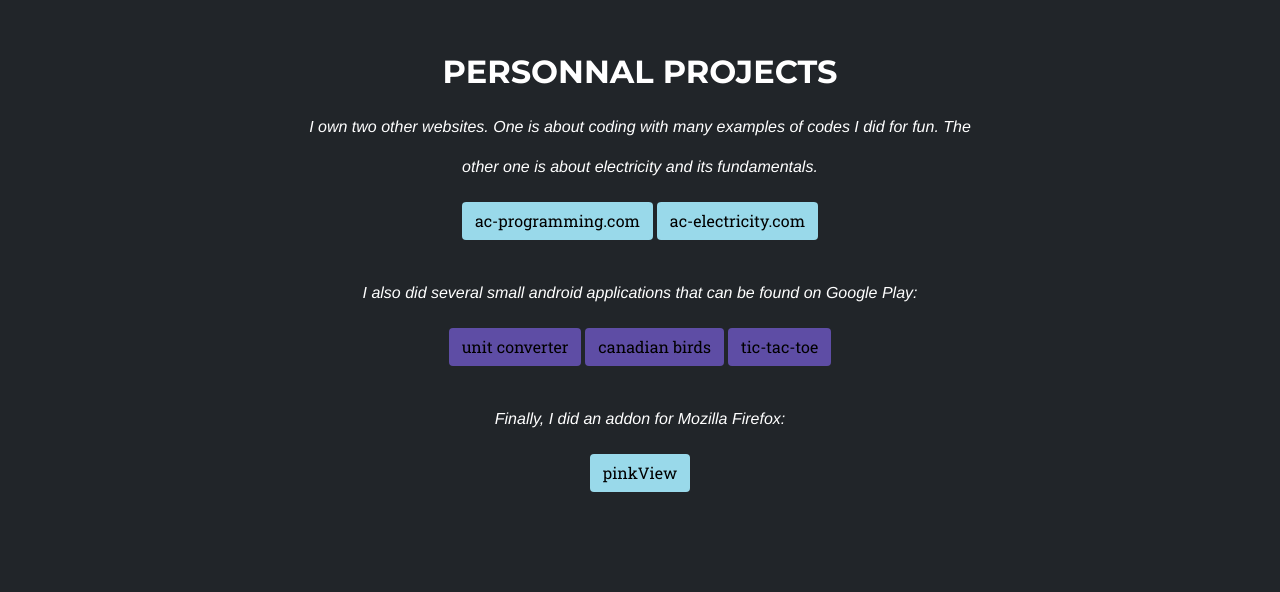
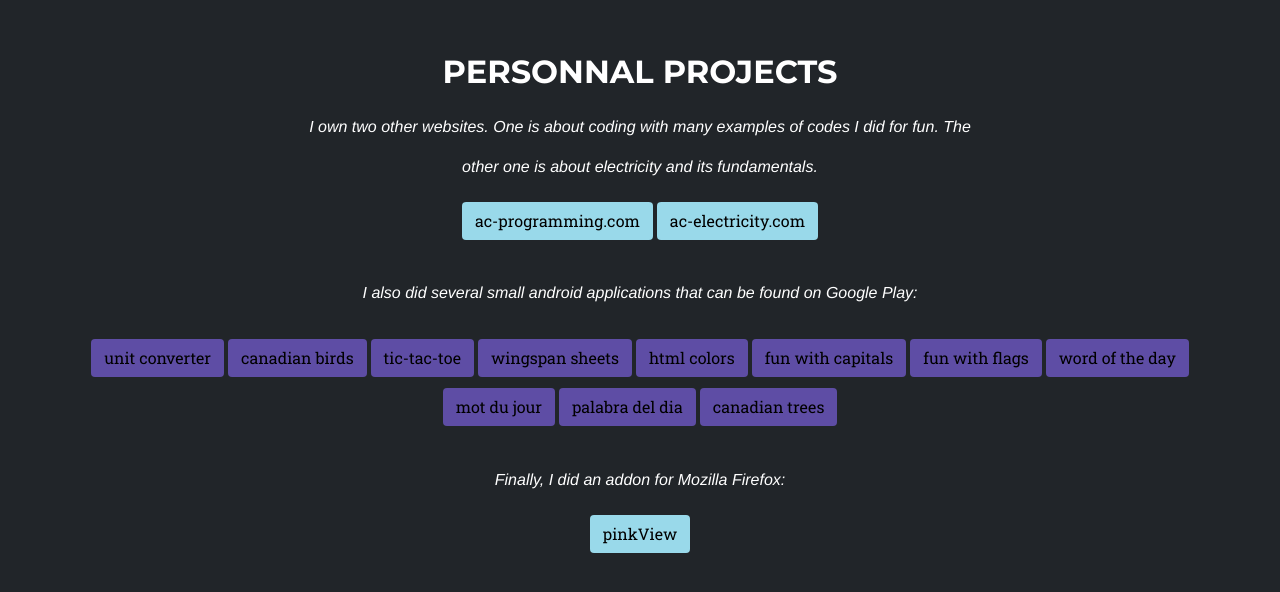
Before and after one commit to alexiscarbillet/ac-homepage, a plain HTML site: page index.html in a window 1280 px wide. Shown: the part 2084-2676 px from the top of the page. Drawn offline with Linux system fonts and the light colour scheme; a script that the page names is missing; a web font is replaced by a local one.

Commit message:
Update index.html

```diff
--- a/index.html
+++ b/index.html
@@ -119,7 +119,7 @@
 			<p>Years of internal employee</p>
 		  </div>
 		  <div class="number">
-			<p style="font-size: 75px; color: #99D9EA;">8</p>
+			<p style="font-size: 75px; color: #99D9EA;">11</p>
 			<p>Android apps</p>
 		  </div>
 		  <div class="number">
@@ -254,9 +254,17 @@
 			<a href="https://ac-programming.com" target=”_blank”><button class="btn btn-perso" style="background-color: #99D9EA">ac-programming.com</button></a>
 			<a href="https://ac-electricity.com" target=”_blank”><button class="btn btn-perso" style="background-color: #99D9EA">ac-electricity.com</button></a>
 			<h3 class="section-subheading-android" style="color: white; padding-top: 3%;">I also did several small android applications that can be found on Google Play:</h3>
-			<a href="https://play.google.com/store/apps/details?id=com.app.acunitconverter&hl=fr_CA&gl=US" target=”_blank”><button class="btn btn-perso" style="background-color: #5e4da5">unit converter</button></a>
-			<a href="https://play.google.com/store/apps/details?id=com.app.canadianbirds&hl=fr_CA&gl=US" target=”_blank”><button class="btn btn-perso" style="background-color: #5e4da5">canadian birds</button></a>
-			<a href="https://play.google.com/store/apps/details?id=com.ac.tictactoe&hl=fr_CA&gl=US" target=”_blank”><button class="btn btn-perso" style="background-color: #5e4da5">tic-tac-toe</button></a>
+			<a href="https://play.google.com/store/apps/details?id=com.app.acunitconverter&hl=fr_CA&gl=US" target=”_blank”><button class="btn btn-perso" style="background-color: #5e4da5; margin-top: 1%;">unit converter</button></a>
+			<a href="https://play.google.com/store/apps/details?id=com.app.canadianbirds&hl=fr_CA&gl=US" target=”_blank”><button class="btn btn-perso" style="background-color: #5e4da5; margin-top: 1%;">canadian birds</button></a>
+			<a href="https://play.google.com/store/apps/details?id=com.ac.tictactoe&hl=fr_CA&gl=US" target=”_blank”><button class="btn btn-perso" style="background-color: #5e4da5; margin-top: 1%;">tic-tac-toe</button></a>
+			<a href="https://play.google.com/store/apps/details?id=com.ac.wingspanSheets" target=”_blank”><button class="btn btn-perso" style="background-color: #5e4da5; margin-top: 1%;">wingspan sheets</button></a>
+			<a href="https://play.google.com/store/apps/details?id=com.ac.htmlcolorguess" target=”_blank”><button class="btn btn-perso" style="background-color: #5e4da5; margin-top: 1%;">html colors</button></a>
+			<a href="https://play.google.com/store/apps/details?id=com.ac.funwithcapitals" target=”_blank”><button class="btn btn-perso" style="background-color: #5e4da5; margin-top: 1%;">fun with capitals</button></a>
+			<a href="https://play.google.com/store/apps/details?id=com.ac.funwithflags" target=”_blank”><button class="btn btn-perso" style="background-color: #5e4da5; margin-top: 1%;">fun with flags</button></a>
+			<a href="https://play.google.com/store/apps/details?id=com.ac.wordoftheday" target=”_blank”><button class="btn btn-perso" style="background-color: #5e4da5; margin-top: 1%;">word of the day</button></a>
+			<a href="http://ac-programming.com/apps/mot-du-jour/app.html" target=”_blank”><button class="btn btn-perso" style="background-color: #5e4da5; margin-top: 1%;">mot du jour</button></a>
+			<a href="http://ac-programming.com/apps/palabra-del-dia/app.html" target=”_blank”><button class="btn btn-perso" style="background-color: #5e4da5; margin-top: 1%;">palabra del dia</button></a>
+			<a href="http://ac-programming.com/apps/canada-trees/app.html" target=”_blank”><button class="btn btn-perso" style="background-color: #5e4da5; margin-top: 1%;">canadian trees</button></a>
 			<h3 class="section-subheading-android" style="color: white; padding-top: 3%;">Finally, I did an addon for Mozilla Firefox:</h3>
 			<a href="https://addons.mozilla.org/fr/firefox/addon/pink-theme-extension/" target=”_blank”><button class="btn btn-perso" style="background-color: #99D9EA">pinkView</button></a>
 		  </div>
```
